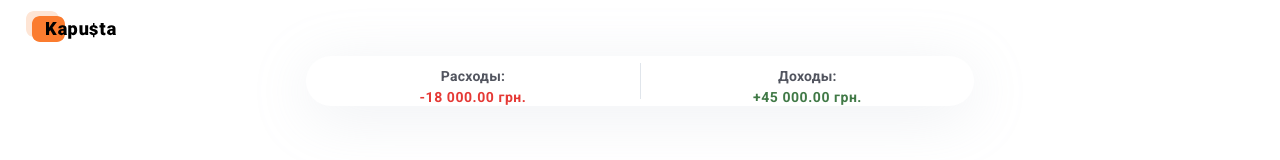
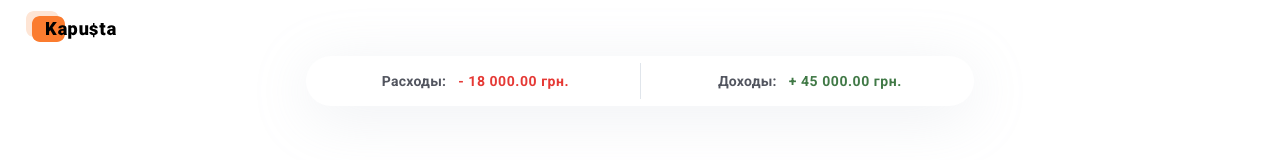
Before and after one commit to yankyrychenko/goit-react-project, a React (Create React App) app: page /authorization in a window 1280 px wide. Shown: the top 160 px of the page. Built offline with nearby package versions, Linux system fonts and the light colour scheme.

Commit message:
saved tablet version

```diff
--- a/src/components/StatementBar/StatementBar.js
+++ b/src/components/StatementBar/StatementBar.js
@@ -8,7 +8,7 @@ const StatementBar = () => {
         <li className={styles.statementBarItem}>
           <div className={styles.containerDetails}>
             <h2 className={styles.statementBarTitle}>Расходы:</h2>
-            <div className={styles.expensesAmount}>-18 000.00 грн.</div>
+            <div className={styles.expensesAmount}>- 18 000.00 грн.</div>
           </div>
         </li>
         <li
@@ -16,7 +16,7 @@ const StatementBar = () => {
         >
           <div className={styles.containerDetails}>
             <h2 className={styles.statementBarTitle}>Доходы:</h2>
-            <div className={styles.incomeAmount}>+45 000.00 грн.</div>
+            <div className={styles.incomeAmount}>+ 45 000.00 грн.</div>
           </div>
         </li>
       </ul>
--- a/src/components/StatementBar/StatementBar.module.scss
+++ b/src/components/StatementBar/StatementBar.module.scss
@@ -45,9 +45,6 @@
   flex-basis: 50%;
   display: flex;
   align-items: center;
-  @include for-size(tablet) {
-    display: block;
-  }
 }
 
 .statementBarTitle {
@@ -55,6 +52,9 @@
   padding: 5px;
   font-size: 14px;
   text-align: center;
+  @include for-size(tablet) {
+    padding-right: 12px;
+  }
 }
 
 .statementBarItemBorder {
@@ -63,4 +63,8 @@
 
 .containerDetails {
   margin: 0 auto;
+  @include for-size(tablet) {
+    display: flex;
+    align-items: baseline;
+  }
 }
```
